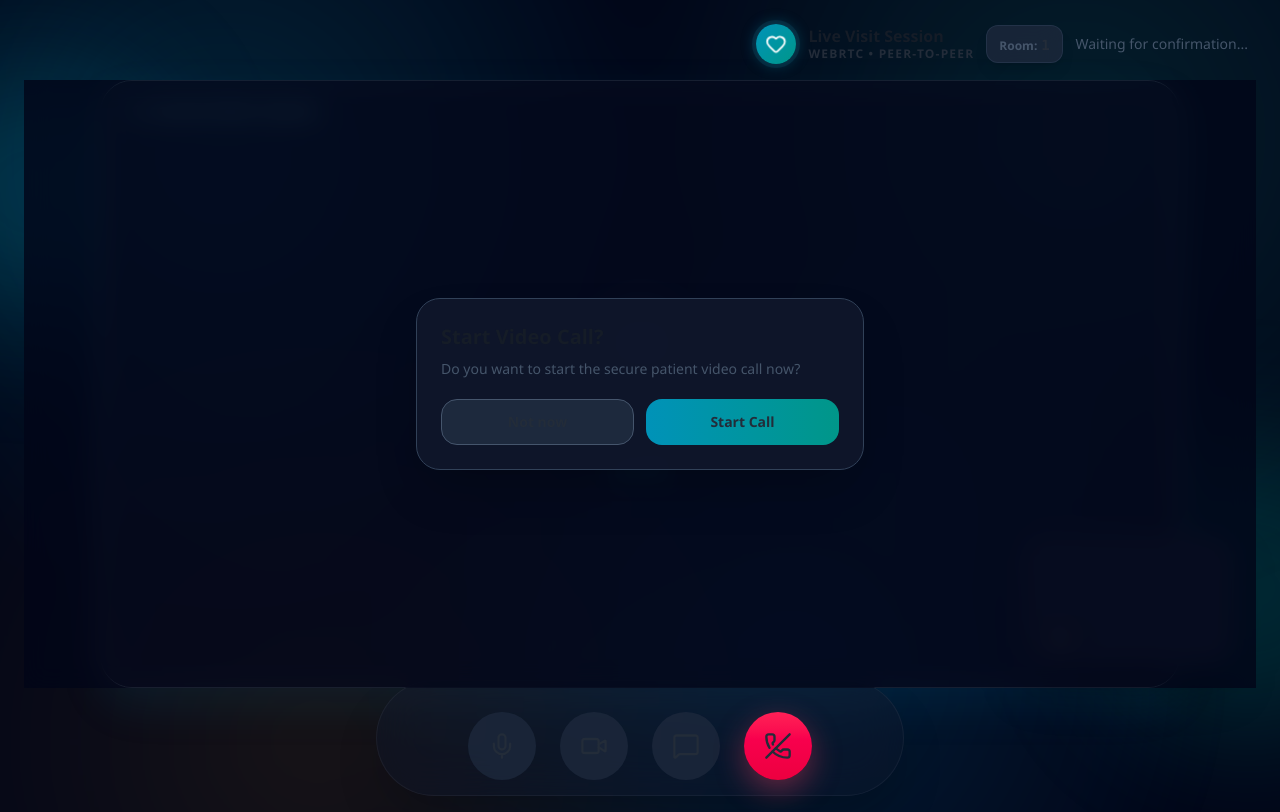
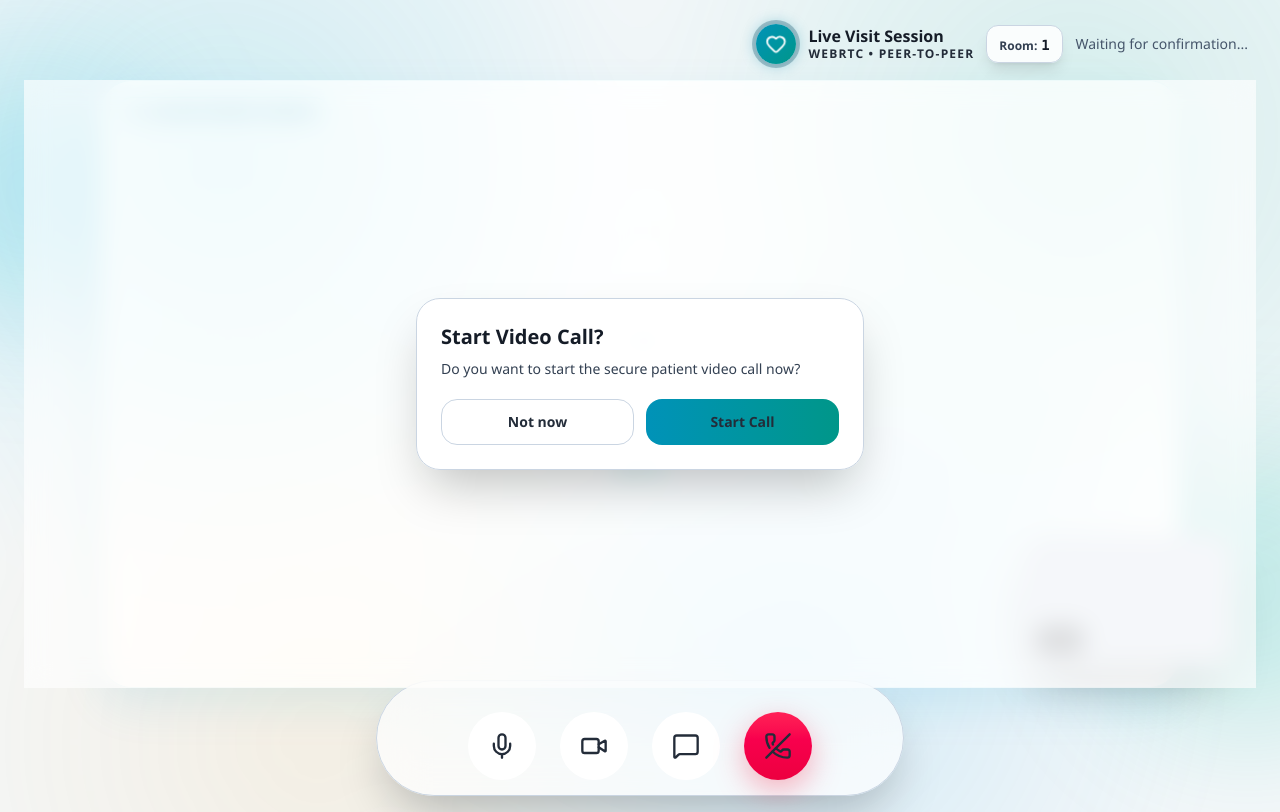
Before and after one commit to nakultt/ICU, a React (Vite) app in the folder frontend/: page /call/1 in a window 1280 px wide. Built offline with nearby package versions, Linux system fonts and the light colour scheme; sample sign-in values are in the browser's storage.

Commit message:
fixed the vc ui

```diff
--- a/frontend/src/pages/VisitRoom.tsx
+++ b/frontend/src/pages/VisitRoom.tsx
@@ -100,12 +100,12 @@ export default function VisitRoom() {
   };
 
   return (
-    <div className="fixed inset-0 bg-slate-950 flex flex-col p-4 sm:p-6 overflow-hidden app-grid-bg">
+    <div className="fixed inset-0 bg-[#f4f7f9] dark:bg-slate-950 flex flex-col p-4 sm:p-6 overflow-hidden app-grid-bg">
       {requiresPatientSelection && (
-        <div className="absolute inset-0 z-[70] flex items-center justify-center bg-slate-950/85 p-4 backdrop-blur-md">
-          <div className="w-full max-w-lg rounded-3xl border border-slate-700 bg-slate-900/95 p-6 shadow-2xl">
-            <h3 className="text-xl font-black text-slate-100">Select Patient for Video Session</h3>
-            <p className="mt-2 text-sm text-slate-400">Enter the patient code to start this call.</p>
+        <div className="absolute inset-0 z-[70] flex items-center justify-center bg-white/70 dark:bg-slate-950/85 p-4 backdrop-blur-md">
+          <div className="w-full max-w-lg rounded-3xl border border-slate-300 dark:border-slate-700 bg-white/95 dark:bg-slate-900/95 p-6 shadow-2xl">
+            <h3 className="text-xl font-black text-slate-900 dark:text-slate-100">Select Patient for Video Session</h3>
+            <p className="mt-2 text-sm text-slate-600 dark:text-slate-400">Enter the patient code to start this call.</p>
 
             <div className="mt-4 space-y-3">
               <input
@@ -113,7 +113,7 @@ export default function VisitRoom() {
                 value={selectedPatientCode}
                 onChange={(e) => setSelectedPatientCode(e.target.value.toUpperCase())}
                 placeholder="Enter patient code"
-                className="w-full rounded-2xl border border-slate-700 bg-slate-800 px-4 py-3 text-sm text-slate-100 outline-none focus:border-cyan-500"
+                className="w-full rounded-2xl border border-slate-300 dark:border-slate-700 bg-white dark:bg-slate-800 px-4 py-3 text-sm text-slate-900 dark:text-slate-100 outline-none focus:border-cyan-500"
                 autoFocus
               />
 
@@ -121,7 +121,7 @@ export default function VisitRoom() {
                 <button
                   type="button"
                   onClick={() => navigate('/admin')}
-                  className="rounded-2xl border border-slate-600 bg-slate-800 px-4 py-3 text-sm font-bold text-slate-200"
+                  className="rounded-2xl border border-slate-300 dark:border-slate-600 bg-white dark:bg-slate-800 px-4 py-3 text-sm font-bold text-slate-700 dark:text-slate-200"
                 >
                   Cancel
                 </button>
@@ -154,14 +154,14 @@ export default function VisitRoom() {
             <Heart className="w-5 h-5 heartbeat" />
           </div>
           <div>
-             <h3 className="text-white font-bold leading-tight">Live Visit Session</h3>
+             <h3 className="text-slate-900 dark:text-white font-bold leading-tight">Live Visit Session</h3>
              <p className="text-cyan-400 text-xs tracking-widest uppercase font-black">WebRTC • Peer-to-Peer</p>
           </div>
         </div>
         <div className="flex items-center gap-3">
-          <div className="bg-slate-800/80 border border-slate-700/50 backdrop-blur-md px-3 py-1.5 rounded-xl shadow-lg">
-            <span className="text-slate-400 text-xs font-bold mr-1">Room:</span>
-            <span className="text-slate-100 font-mono text-sm font-black tracking-wider">{roomCode}</span>
+          <div className="bg-white/85 dark:bg-slate-800/80 border border-slate-300 dark:border-slate-700/50 backdrop-blur-md px-3 py-1.5 rounded-xl shadow-lg">
+            <span className="text-slate-600 dark:text-slate-400 text-xs font-bold mr-1">Room:</span>
+            <span className="text-slate-900 dark:text-slate-100 font-mono text-sm font-black tracking-wider">{roomCode}</span>
           </div>
           {status === 'connected' && (
             <div className="bg-rose-500/20 text-rose-400 ring-1 ring-rose-500/50 px-3 py-1 rounded-xl text-xs font-black animate-pulse flex items-center gap-2">
@@ -177,17 +177,17 @@ export default function VisitRoom() {
       {/* Main Content Area */}
       <div className="flex-1 min-h-0 relative flex items-center justify-center">
         {!canStartCall && (
-          <div className="absolute inset-0 z-40 flex items-center justify-center bg-slate-950/80 p-4 backdrop-blur-md">
-            <div className="w-full max-w-md rounded-3xl border border-slate-700 bg-slate-900/95 p-6 shadow-2xl">
-              <h3 className="text-xl font-black text-slate-100">Start Video Call?</h3>
-              <p className="mt-2 text-sm text-slate-400">
+          <div className="absolute inset-0 z-40 flex items-center justify-center bg-white/65 dark:bg-slate-950/80 p-4 backdrop-blur-md">
+            <div className="w-full max-w-md rounded-3xl border border-slate-300 dark:border-slate-700 bg-white/95 dark:bg-slate-900/95 p-6 shadow-2xl">
+              <h3 className="text-xl font-black text-slate-900 dark:text-slate-100">Start Video Call?</h3>
+              <p className="mt-2 text-sm text-slate-600 dark:text-slate-400">
                 {askedPermission ? 'Please choose whether you want to start this call.' : 'Do you want to start the secure patient video call now?'}
               </p>
               <div className="mt-5 grid grid-cols-2 gap-3">
                 <button
                   type="button"
                   onClick={() => handleCallPermission(false)}
-                  className="rounded-2xl border border-slate-600 bg-slate-800 px-4 py-3 text-sm font-bold text-slate-200"
+                  className="rounded-2xl border border-slate-300 dark:border-slate-600 bg-white dark:bg-slate-800 px-4 py-3 text-sm font-bold text-slate-700 dark:text-slate-200"
                 >
                   Not now
                 </button>
@@ -206,8 +206,8 @@ export default function VisitRoom() {
         {/* Video Container */}
         <div className={`relative w-full h-full flex items-center justify-center transition-[margin] duration-300 ${showChat ? 'lg:mr-[22rem]' : ''}`}>
           {/* Remote video (large) */}
-          <div className={`w-full ${isNurseView ? 'max-w-[min(88vw,1080px)]' : 'max-w-[min(96vw,1400px)]'} aspect-video max-h-full glass-card !bg-slate-900/80 rounded-4xl shadow-2xl overflow-hidden relative border-slate-700/50`}>
-            <div className="pointer-events-none absolute left-4 top-4 z-20 inline-flex items-center gap-2 rounded-full border border-cyan-400/30 bg-slate-900/70 px-3 py-1.5 text-xs font-bold uppercase tracking-wider text-cyan-200 backdrop-blur-md">
+          <div className={`w-full ${isNurseView ? 'max-w-[min(88vw,1080px)]' : 'max-w-[min(96vw,1400px)]'} aspect-video max-h-full glass-card bg-slate-100 dark:bg-slate-900/80 rounded-4xl shadow-2xl overflow-hidden relative border-slate-300 dark:border-slate-700/50`}>
+            <div className="pointer-events-none absolute left-4 top-4 z-20 inline-flex items-center gap-2 rounded-full border border-cyan-400/40 bg-white/85 dark:bg-slate-900/70 px-3 py-1.5 text-xs font-bold uppercase tracking-wider text-cyan-700 dark:text-cyan-200 backdrop-blur-md">
               <ShieldCheck className="h-3.5 w-3.5" /> Secure Patient Session
             </div>
             <video
@@ -217,12 +217,12 @@ export default function VisitRoom() {
               className="w-full h-full object-cover"
             />
             {status !== 'connected' && (
-              <div className="absolute inset-0 flex items-center justify-center bg-slate-900/60 backdrop-blur-sm z-10">
+              <div className="absolute inset-0 flex items-center justify-center bg-white/65 dark:bg-slate-900/60 backdrop-blur-sm z-10">
                 <div className="text-center space-y-6">
-                  <div className="w-24 h-24 mx-auto bg-slate-800/80 rounded-full flex items-center justify-center ring-1 ring-white/10 shadow-2xl">
+                  <div className="w-24 h-24 mx-auto bg-white/90 dark:bg-slate-800/80 rounded-full flex items-center justify-center ring-1 ring-slate-300 dark:ring-white/10 shadow-2xl">
                     <VideoIcon className="w-10 h-10 text-slate-400" />
                   </div>
-                  <p className="text-slate-300 text-lg font-medium tracking-wide">
+                  <p className="text-slate-700 dark:text-slate-300 text-lg font-medium tracking-wide">
                     {status === 'waiting' ? 'Waiting for the other person...' : 'Connecting securely...'}
                   </p>
                   <div className="flex justify-center gap-2">
@@ -240,7 +240,7 @@ export default function VisitRoom() {
             drag
             dragConstraints={{ left: 0, right: 0, top: 0, bottom: 0 }}
             dragElastic={0.1}
-            className={`absolute bottom-4 right-4 sm:bottom-6 sm:right-6 ${isNurseView ? 'w-32 h-20 sm:w-40 sm:h-24 md:w-48 md:h-28 lg:w-52 lg:h-32' : 'w-36 h-24 sm:w-48 sm:h-32 md:w-56 md:h-36 lg:w-64 lg:h-40'} bg-slate-800 rounded-3xl overflow-hidden shadow-2xl shadow-black/50 ring-2 ring-white/10 z-20 cursor-move`}
+            className={`absolute bottom-4 right-4 sm:bottom-6 sm:right-6 ${isNurseView ? 'w-32 h-20 sm:w-40 sm:h-24 md:w-48 md:h-28 lg:w-52 lg:h-32' : 'w-36 h-24 sm:w-48 sm:h-32 md:w-56 md:h-36 lg:w-64 lg:h-40'} bg-slate-200 dark:bg-slate-800 rounded-3xl overflow-hidden shadow-2xl shadow-black/30 dark:shadow-black/50 ring-2 ring-white/30 dark:ring-white/10 z-20 cursor-move`}
           >
             <video
               ref={localVideoRef}
@@ -263,24 +263,24 @@ export default function VisitRoom() {
               animate={{ opacity: 1, x: 0, scale: 1 }}
               exit={{ opacity: 0, x: 20, scale: 0.95 }}
               transition={{ type: 'spring', damping: 25, stiffness: 200 }}
-              className="absolute right-0 top-0 bottom-0 w-full sm:max-w-sm lg:w-[22rem] z-30 flex flex-col glass-card !bg-slate-900/90 rounded-4xl border-slate-700/50 shadow-2xl overflow-hidden"
+              className="absolute right-0 top-0 bottom-0 w-full sm:max-w-sm lg:w-[22rem] z-30 flex flex-col glass-card bg-white/95 dark:bg-slate-900/90 rounded-4xl border-slate-300 dark:border-slate-700/50 shadow-2xl overflow-hidden"
             >
-              <div className="p-5 border-b border-slate-700/50 flex items-center justify-between bg-white/5">
+              <div className="p-5 border-b border-slate-200 dark:border-slate-700/50 flex items-center justify-between bg-slate-100/65 dark:bg-white/5">
                 <div className="flex items-center gap-3 relative">
                   <div className="status-dot text-emerald-400">
                     <div className="w-2.5 h-2.5 bg-emerald-400 rounded-full" />
                   </div>
-                  <h3 className="font-bold text-slate-100">Live Chat</h3>
+                  <h3 className="font-bold text-slate-900 dark:text-slate-100">Live Chat</h3>
                 </div>
                 <div className="flex items-center gap-1">
                   <button
                     onClick={toggleTTS}
                     title={isTTSEnabled ? "Disable Read-Aloud" : "Enable Read-Aloud"}
-                    className={`p-2 rounded-full transition-colors ${isTTSEnabled ? 'text-indigo-400 bg-indigo-500/10' : 'text-slate-500 hover:text-slate-300 hover:bg-white/5'}`}
+                    className={`p-2 rounded-full transition-colors ${isTTSEnabled ? 'text-indigo-500 dark:text-indigo-400 bg-indigo-500/10' : 'text-slate-500 dark:text-slate-500 hover:text-slate-700 dark:hover:text-slate-300 hover:bg-slate-200 dark:hover:bg-white/5'}`}
                   >
                     {isTTSEnabled ? <Volume2 className="w-4 h-4" /> : <VolumeX className="w-4 h-4" />}
                   </button>
-                  <button onClick={() => setShowChat(false)} className="p-2 text-slate-400 hover:text-white hover:bg-white/10 rounded-full transition-colors">
+                  <button onClick={() => setShowChat(false)} className="p-2 text-slate-500 dark:text-slate-400 hover:text-slate-800 dark:hover:text-white hover:bg-slate-200 dark:hover:bg-white/10 rounded-full transition-colors">
                     <X className="w-5 h-5" />
                   </button>
                 </div>
@@ -307,7 +307,7 @@ export default function VisitRoom() {
                         <div className={`px-4 py-2.5 shadow-md flex flex-col gap-1 max-w-[85%] ${
                           isMe
                             ? 'bg-gradient-to-br from-cyan-600 to-teal-600 text-white rounded-t-2xl rounded-l-2xl rounded-br-sm'
-                            : 'bg-slate-800 border border-slate-700 text-slate-200 rounded-t-2xl rounded-r-2xl rounded-bl-sm'
+                            : 'bg-slate-100 dark:bg-slate-800 border border-slate-300 dark:border-slate-700 text-slate-700 dark:text-slate-200 rounded-t-2xl rounded-r-2xl rounded-bl-sm'
                         }`}>
                           <p className="text-sm leading-relaxed whitespace-pre-wrap word-break">{msg.text}</p>
                           <span className={`text-[9px] ${isMe ? 'text-cyan-100' : 'text-slate-500'} self-end mt-1`}>
@@ -321,13 +321,13 @@ export default function VisitRoom() {
                 <div ref={chatEndRef} />
               </div>
 
-              <div className="p-4 border-t border-slate-700/50 bg-slate-900/50">
+              <div className="p-4 border-t border-slate-200 dark:border-slate-700/50 bg-white/75 dark:bg-slate-900/50">
                 <form onSubmit={handleSendChat} className="flex gap-2 relative">
                   <button
                     type="button"
                     onClick={toggleListening}
                     title="Voice Typing"
-                    className={`absolute left-1.5 top-1.5 bottom-1.5 aspect-square rounded-full flex items-center justify-center transition-all ${isListening ? 'bg-rose-500/20 text-rose-500 animate-pulse' : 'text-slate-400 hover:bg-slate-700 hover:text-slate-200'}`}
+                    className={`absolute left-1.5 top-1.5 bottom-1.5 aspect-square rounded-full flex items-center justify-center transition-all ${isListening ? 'bg-rose-500/20 text-rose-500 animate-pulse' : 'text-slate-500 dark:text-slate-400 hover:bg-slate-200 dark:hover:bg-slate-700 hover:text-slate-700 dark:hover:text-slate-200'}`}
                   >
                     <AudioLines className="w-4 h-4" />
                   </button>
@@ -336,7 +336,7 @@ export default function VisitRoom() {
                     value={chatInput}
                     onChange={(e) => setChatInput(e.target.value)}
                     placeholder={isListening ? "Listening..." : "Type a message..."}
-                    className="flex-1 bg-slate-800 border border-slate-700 text-sm rounded-full pl-10 pr-12 py-3 text-white placeholder-slate-500 focus:outline-none focus:ring-2 focus:ring-cyan-500/50 transition-all shadow-inner"
+                    className="flex-1 bg-white dark:bg-slate-800 border border-slate-300 dark:border-slate-700 text-sm rounded-full pl-10 pr-12 py-3 text-slate-900 dark:text-white placeholder-slate-500 focus:outline-none focus:ring-2 focus:ring-cyan-500/50 transition-all shadow-inner"
                   />
                   <button
                     type="submit"
@@ -354,22 +354,22 @@ export default function VisitRoom() {
 
       {/* Controls Bar */}
       <div className={`pt-6 pb-2 flex justify-center items-center gap-3 sm:gap-6 z-10 w-full ${isNurseView ? 'max-w-lg' : 'max-w-xl'} mx-auto relative mt-auto`}>
-        <div className="absolute inset-0 bg-slate-900/40 backdrop-blur-xl border border-white/5 shadow-2xl rounded-full pointer-events-none -m-2" />
+        <div className="absolute inset-0 bg-white/70 dark:bg-slate-900/40 backdrop-blur-xl border border-slate-300 dark:border-white/5 shadow-2xl rounded-full pointer-events-none -m-2" />
         <button
           onClick={toggleMic}
-          className={`relative z-10 p-4 sm:p-5 rounded-full transition-all active:scale-90 ${isMuted ? 'bg-rose-500 text-white shadow-lg shadow-rose-500/30' : 'bg-slate-800/80 text-slate-300 hover:bg-slate-700 hover:text-white'}`}
+          className={`relative z-10 p-4 sm:p-5 rounded-full transition-all active:scale-90 ${isMuted ? 'bg-rose-500 text-white shadow-lg shadow-rose-500/30' : 'bg-white dark:bg-slate-800/80 text-slate-700 dark:text-slate-300 hover:bg-slate-200 dark:hover:bg-slate-700 hover:text-slate-900 dark:hover:text-white'}`}
         >
           {isMuted ? <MicOff className="w-6 h-6 sm:w-7 sm:h-7" /> : <Mic className="w-6 h-6 sm:w-7 sm:h-7" />}
         </button>
         <button
           onClick={toggleVideo}
-          className={`relative z-10 p-4 sm:p-5 rounded-full transition-all active:scale-90 ${isVideoOff ? 'bg-rose-500 text-white shadow-lg shadow-rose-500/30' : 'bg-slate-800/80 text-slate-300 hover:bg-slate-700 hover:text-white'}`}
+          className={`relative z-10 p-4 sm:p-5 rounded-full transition-all active:scale-90 ${isVideoOff ? 'bg-rose-500 text-white shadow-lg shadow-rose-500/30' : 'bg-white dark:bg-slate-800/80 text-slate-700 dark:text-slate-300 hover:bg-slate-200 dark:hover:bg-slate-700 hover:text-slate-900 dark:hover:text-white'}`}
         >
           {isVideoOff ? <VideoOff className="w-6 h-6 sm:w-7 sm:h-7" /> : <VideoIcon className="w-6 h-6 sm:w-7 sm:h-7" />}
         </button>
         <button
           onClick={() => setShowChat(prev => !prev)}
-          className={`relative z-10 p-4 sm:p-5 rounded-full transition-all active:scale-90 ${showChat ? 'bg-cyan-600 text-white shadow-lg shadow-cyan-600/30 ring-2 ring-cyan-400' : 'bg-slate-800/80 text-slate-300 hover:bg-slate-700 hover:text-white'}`}
+          className={`relative z-10 p-4 sm:p-5 rounded-full transition-all active:scale-90 ${showChat ? 'bg-cyan-600 text-white shadow-lg shadow-cyan-600/30 ring-2 ring-cyan-400' : 'bg-white dark:bg-slate-800/80 text-slate-700 dark:text-slate-300 hover:bg-slate-200 dark:hover:bg-slate-700 hover:text-slate-900 dark:hover:text-white'}`}
         >
           <MessageSquare className="w-6 h-6 sm:w-7 sm:h-7" />
           {messages.length > 0 && !showChat && (
@@ -391,19 +391,19 @@ export default function VisitRoom() {
             initial={{ opacity: 0 }}
             animate={{ opacity: 1 }}
             exit={{ opacity: 0 }}
-            className="fixed inset-0 bg-slate-950/90 backdrop-blur-xl flex items-center justify-center p-6 z-[60]"
+            className="fixed inset-0 bg-white/70 dark:bg-slate-950/90 backdrop-blur-xl flex items-center justify-center p-6 z-[60]"
           >
             <motion.div
               initial={{ scale: 0.9, y: 20 }}
               animate={{ scale: 1, y: 0 }}
               transition={{ type: 'spring', bounce: 0.4 }}
-              className="glass-card w-full max-w-md rounded-[3rem] p-10 text-center space-y-8 shadow-2xl relative overflow-hidden"
+              className="glass-card w-full max-w-md rounded-[3rem] p-10 text-center space-y-8 shadow-2xl relative overflow-hidden bg-white/95 dark:bg-slate-900/90"
             >
               <div className="absolute top-0 inset-x-0 h-2 bg-gradient-to-r from-cyan-500 via-sky-500 to-teal-500" />
 
               <div className="space-y-3">
-                <h2 className="text-3xl font-black text-slate-100">How do you feel?</h2>
-                <p className="text-slate-400 font-medium">Your connection helps the recovery process.</p>
+                <h2 className="text-3xl font-black text-slate-900 dark:text-slate-100">How do you feel?</h2>
+                <p className="text-slate-600 dark:text-slate-400 font-medium">Your connection helps the recovery process.</p>
               </div>
 
               <div className="flex justify-between items-center px-2 gap-2 sm:gap-4">
@@ -413,18 +413,18 @@ export default function VisitRoom() {
                     onClick={() => handleMood(score)}
                     className="group flex flex-col items-center gap-3 outline-none"
                   >
-                    <div className="w-12 h-12 sm:w-16 sm:h-16 bg-slate-800/50 rounded-2xl flex items-center justify-center text-3xl sm:text-4xl group-hover:scale-125 group-hover:-translate-y-2 group-hover:bg-cyan-500/20 group-hover:shadow-[0_10px_25px_rgba(8,145,178,0.3)] transition-all duration-300 group-active:scale-95 border border-white/5">
+                    <div className="w-12 h-12 sm:w-16 sm:h-16 bg-slate-100 dark:bg-slate-800/50 rounded-2xl flex items-center justify-center text-3xl sm:text-4xl group-hover:scale-125 group-hover:-translate-y-2 group-hover:bg-cyan-500/20 group-hover:shadow-[0_10px_25px_rgba(8,145,178,0.3)] transition-all duration-300 group-active:scale-95 border border-slate-200 dark:border-white/5">
                       {['😢', '😟', '😐', '😊', '🥰'][score-1]}
                     </div>
-                    <span className="text-[10px] sm:text-xs font-black uppercase tracking-widest text-slate-500 group-hover:text-cyan-400 transition-colors">
+                    <span className="text-[10px] sm:text-xs font-black uppercase tracking-widest text-slate-600 dark:text-slate-500 group-hover:text-cyan-500 dark:group-hover:text-cyan-400 transition-colors">
                       {['Poor', 'Fair', 'Good', 'Great', 'Awesome'][score-1]}
                     </span>
                   </button>
                 ))}
               </div>
 
-              <div className="pt-4 border-t border-slate-700/50">
-                <button onClick={() => navigate('/')} className="w-full py-2 text-sm text-slate-400 font-bold hover:text-slate-200 transition-colors">Skip for now</button>
+              <div className="pt-4 border-t border-slate-200 dark:border-slate-700/50">
+                <button onClick={() => navigate('/')} className="w-full py-2 text-sm text-slate-600 dark:text-slate-400 font-bold hover:text-slate-900 dark:hover:text-slate-200 transition-colors">Skip for now</button>
               </div>
             </motion.div>
           </motion.div>
```
